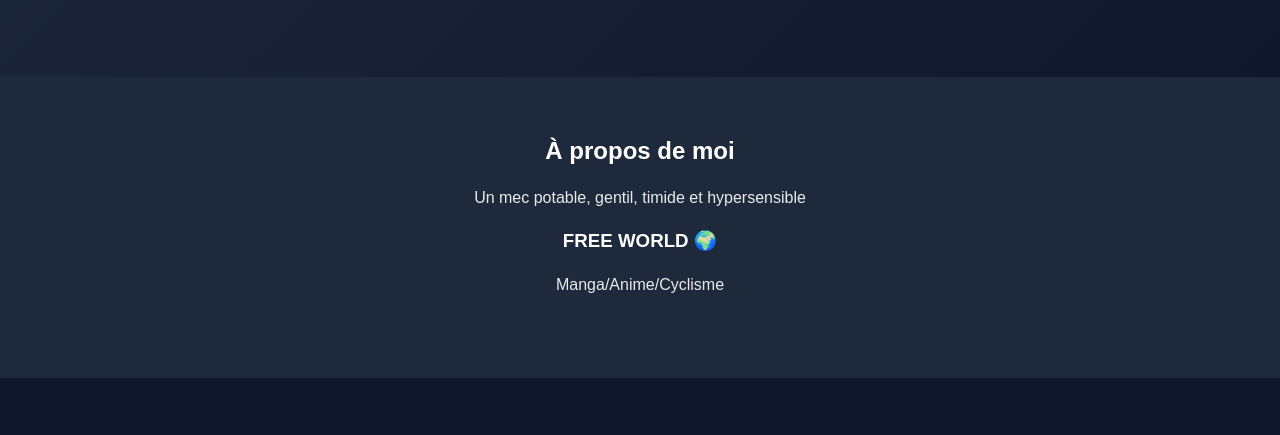
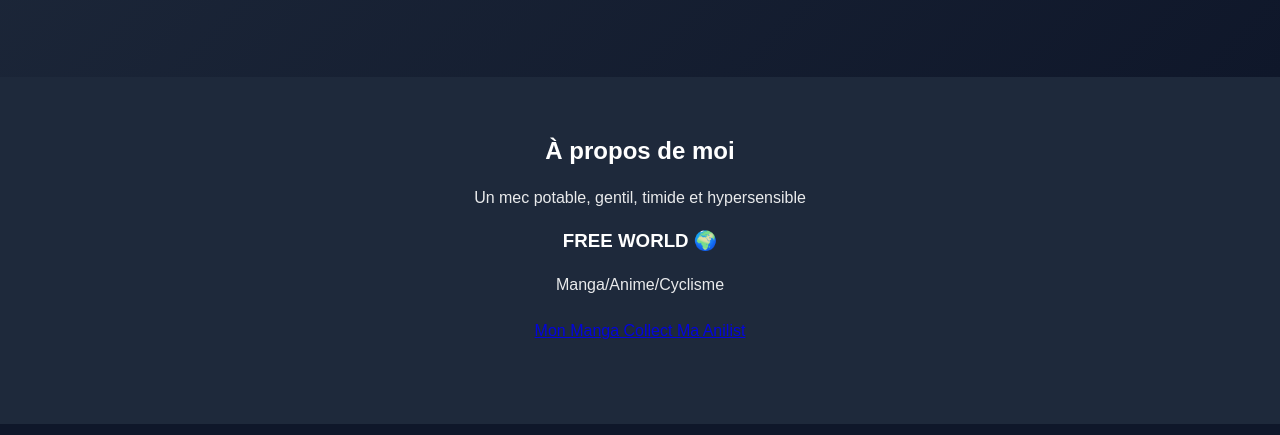
Before and after one commit to T0bi22/TOBI, a plain HTML site: page index.html in a window 1280 px wide. Shown: the part 338-773 px from the top of the page. Drawn offline with Linux system fonts and the light colour scheme.

Commit message:
index.html

```diff
--- a/index.html
+++ b/index.html
@@ -21,6 +21,10 @@
     <h3>FREE WORLD 🌍</h3>
     <p>
         Manga/Anime/Cyclisme
+    </p>
+    <p>
+        <a href="mangacollec.com/collection">Mon Manga Collect </a>
+        <a href="https://anilist.co/user/T0bi22">Ma Anilist </a>
     </p>
 </section>
 
```
